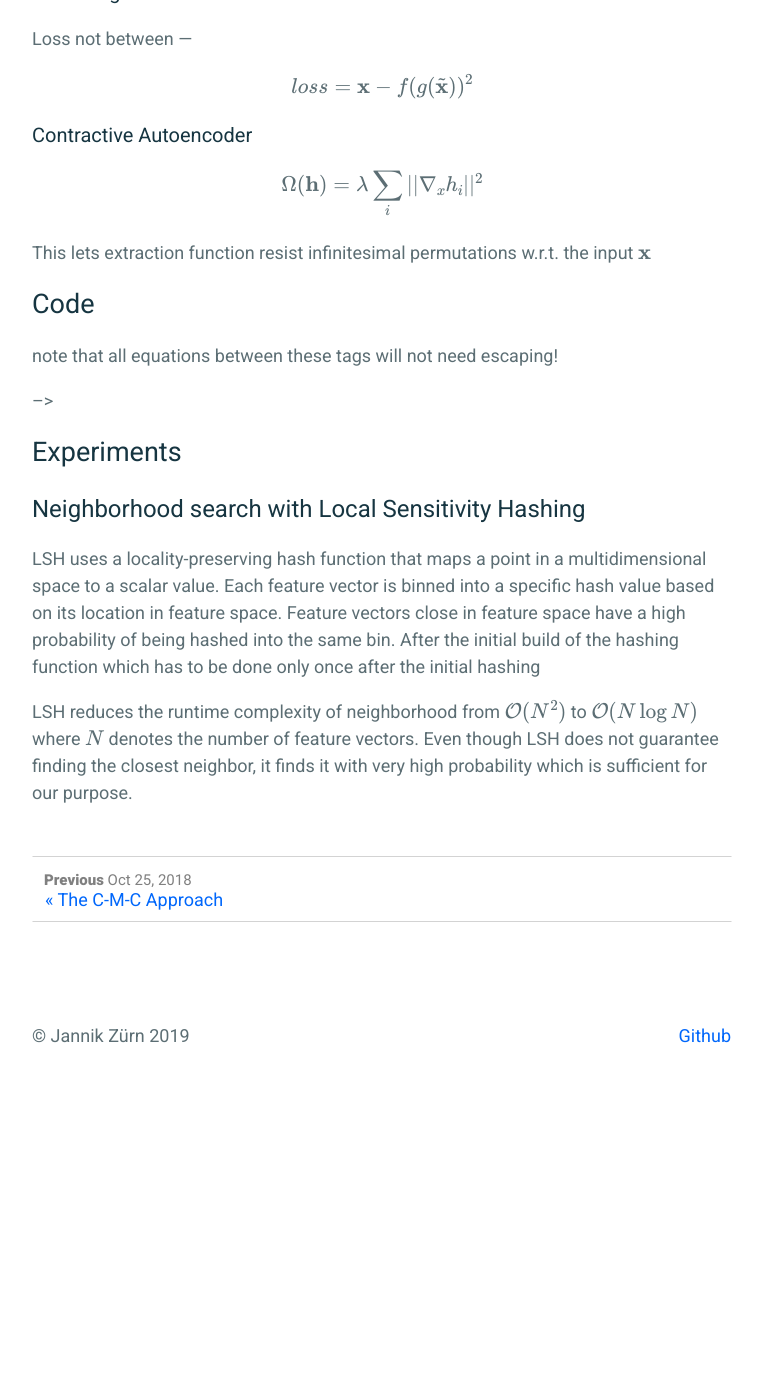
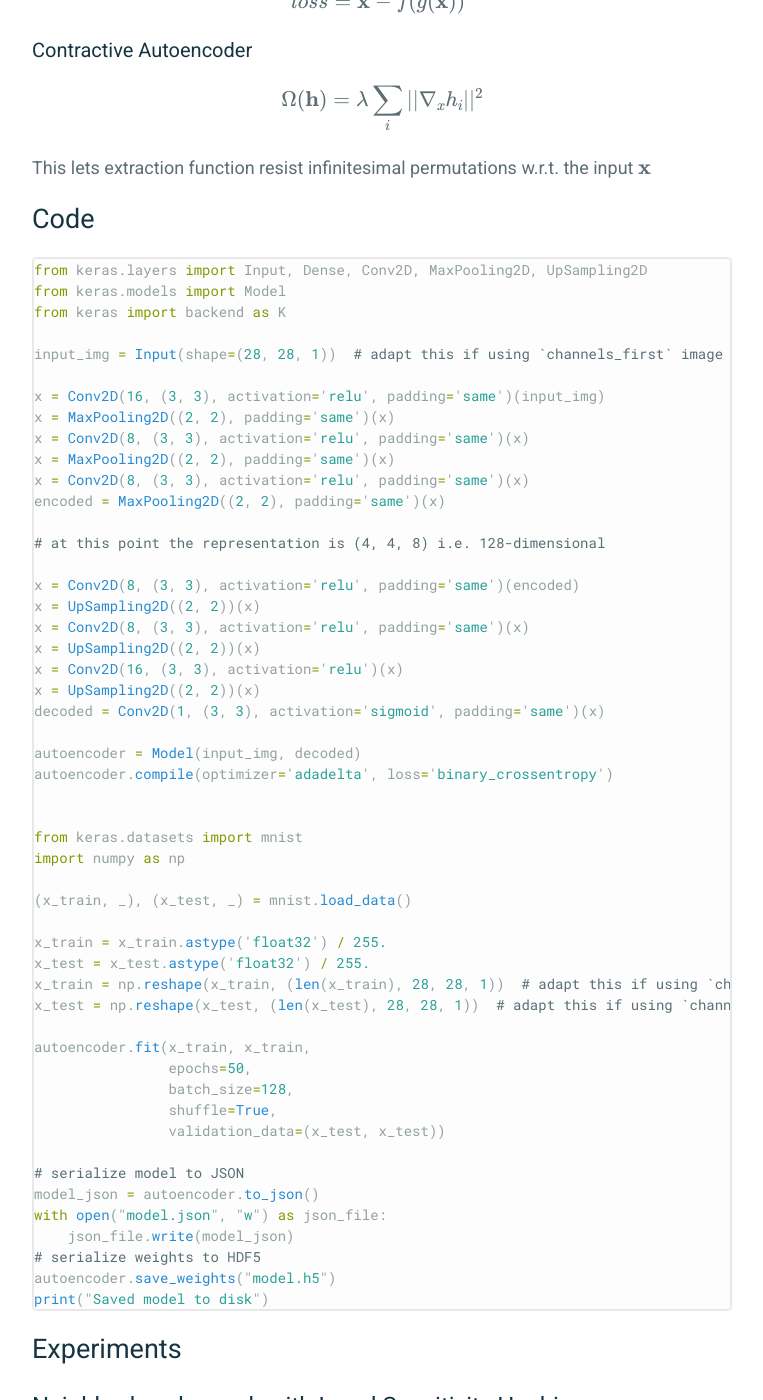
Before and after one commit to jzuern/jzuern.github.io, a Jekyll site: the page built from _posts/2019-02-13-autoencoders.md, in a window 1280 px wide and 1400 px high, scrolled down 2452 px. Shown: the whole window, without its empty margins (258-1021 px from the left). Built offline with Jekyll 4.4.1, drawn with Linux system fonts in a browser that asks for light colours; formulas are drawn with MathJax 3; comment, search, counter and statistics services are not loaded; before the commit the page ends 3601 px from its top, so only the background shows below that; some of the changed text lies outside the part shown.

Commit message:
added code

````diff
--- a/_posts/2019-02-13-autoencoders.md
+++ b/_posts/2019-02-13-autoencoders.md
@@ -37,7 +35,7 @@ We employ a convolutional autoencoder to obtain a compact encoding of patch cont
 
 A convolutional autoencoder is used to generate low-dimensional representations for the images of patches. Our bottleneck layer has 32 dimensions. During training of the autoencoder, the input image resolutions are reduced while the number of image channels is increased using convolutional filters. The  image is flattened and using a Fully Connected Layer reduced to the 32-dimensional feature vector in latent space. This is the so-called encoder of the network since image information is encoded (== boiled down) in the feature vector. In the subsequent decoder, the image is reconstructed from the feature vector and scaled up using transposed convolutional layers.
 
-More formally, an autoencoder is a nonlinear mapping of an input $x$ into an output $x'$ using an intermediate representation $x_{encoded} = f_{encode}(x)$. During training the encoding part of the neural network learns a nonlinear mapping of $x$ into $x_{encoded}$. The decoder, on the other hand, learns a nonlinear mapping from $x_{encoded}$ into the original space. The goal of training is to minimize a loss
+More formally, an autoencoder is a nonlinear mapping of an input $x$ into an output $$x$$ using an intermediate representation $$x_{encoded} = f_{encode}(x)$$. During training the encoding part of the neural network learns a nonlinear mapping of $x$ into $$x_{encoded}$$. The decoder, on the other hand, learns a nonlinear mapping from $$x_{encoded}$$ into the original space. The goal of training is to minimize a loss
 
 
 
@@ -45,7 +43,7 @@ More formally, an autoencoder is a nonlinear mapping of an input $x$ into an out
 
 ### Vanilla Autoencoder
 
-The most
+The most basic example of an autoencoder can be defined as follows:
 
 $$
 \begin{align*}
@@ -53,7 +51,9 @@ loss = \mathcal{L}(f(g(\mathbf{x})) - \mathbf{x}) \rightarrow Min
 \end{align*}
 $$
 
-The term $$\mathcal{L}$$ stands for an arbitrary loss function. An exemplary loss function typically encountered with autoencoders is the MSE (mean squared error) between autoencoder input and output:  $$\mathcal{L}(\mathbf{x}|\mathbf{\theta}) = ||\mathbf{x} - f(g(\mathbf{x}))||^2$$.
+The term $$\mathcal{L}$$ stands for an arbitrary loss function. An exemplary loss function typically encountered with autoencoders is the MSE (mean squared error) between autoencoder input and output:
+
+$$\mathcal{L}(\mathbf{x};\mathbf{\theta})=\|\mathbf{x}-f(g(\mathbf{x}))\|)^2 $$.
 
 
 If we set all activation functions of the encoder to linear functions (no ReLu, tanh or similar), it can be shown that the encoder learns in fact to perform PCA (Principal Component Analysis)! The intuition behind this fact is that the principal components of an arbitrary distribution within the input $$x$$ is
@@ -103,14 +103,59 @@ This lets extraction function resist infinitesimal permutations w.r.t. the input
 
 # Code
 
-<!--
- {% raw %}
-  $$a^2 + b^2 = c^2$$ --> note that all equations between these tags will not need escaping!
- {% endraw %}
 
- -->
+```python
+from keras.layers import Input, Dense, Conv2D, MaxPooling2D, UpSampling2D
+from keras.models import Model
+from keras import backend as K
+
+input_img = Input(shape=(28, 28, 1))  # adapt this if using `channels_first` image data format
+
+x = Conv2D(16, (3, 3), activation='relu', padding='same')(input_img)
+x = MaxPooling2D((2, 2), padding='same')(x)
+x = Conv2D(8, (3, 3), activation='relu', padding='same')(x)
+x = MaxPooling2D((2, 2), padding='same')(x)
+x = Conv2D(8, (3, 3), activation='relu', padding='same')(x)
+encoded = MaxPooling2D((2, 2), padding='same')(x)
+
+# at this point the representation is (4, 4, 8) i.e. 128-dimensional
+
+x = Conv2D(8, (3, 3), activation='relu', padding='same')(encoded)
+x = UpSampling2D((2, 2))(x)
+x = Conv2D(8, (3, 3), activation='relu', padding='same')(x)
+x = UpSampling2D((2, 2))(x)
+x = Conv2D(16, (3, 3), activation='relu')(x)
+x = UpSampling2D((2, 2))(x)
+decoded = Conv2D(1, (3, 3), activation='sigmoid', padding='same')(x)
+
+autoencoder = Model(input_img, decoded)
+autoencoder.compile(optimizer='adadelta', loss='binary_crossentropy')
 
 
+from keras.datasets import mnist
+import numpy as np
+
+(x_train, _), (x_test, _) = mnist.load_data()
+
+x_train = x_train.astype('float32') / 255.
+x_test = x_test.astype('float32') / 255.
+x_train = np.reshape(x_train, (len(x_train), 28, 28, 1))  # adapt this if using `channels_first` image data format
+x_test = np.reshape(x_test, (len(x_test), 28, 28, 1))  # adapt this if using `channels_first` image data format
+
+autoencoder.fit(x_train, x_train,
+                epochs=50,
+                batch_size=128,
+                shuffle=True,
+                validation_data=(x_test, x_test))
+
+# serialize model to JSON
+model_json = autoencoder.to_json()
+with open("model.json", "w") as json_file:
+    json_file.write(model_json)
+# serialize weights to HDF5
+autoencoder.save_weights("model.h5")
+print("Saved model to disk")
+```
 
 # Experiments
 
````
Also changed, not shown: other parts of _posts/2019-02-13-autoencoders.md (+0 -2 lines).
